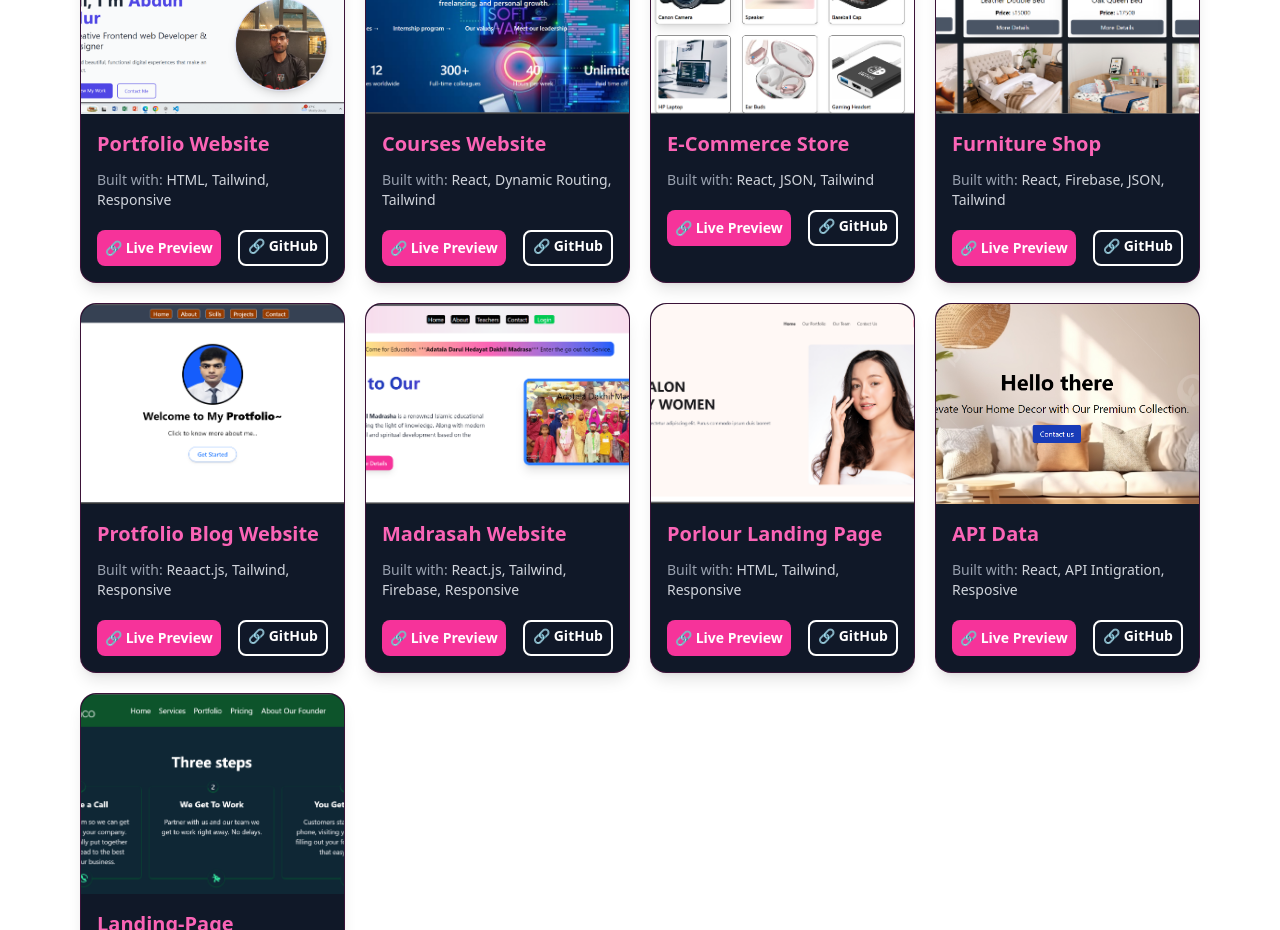
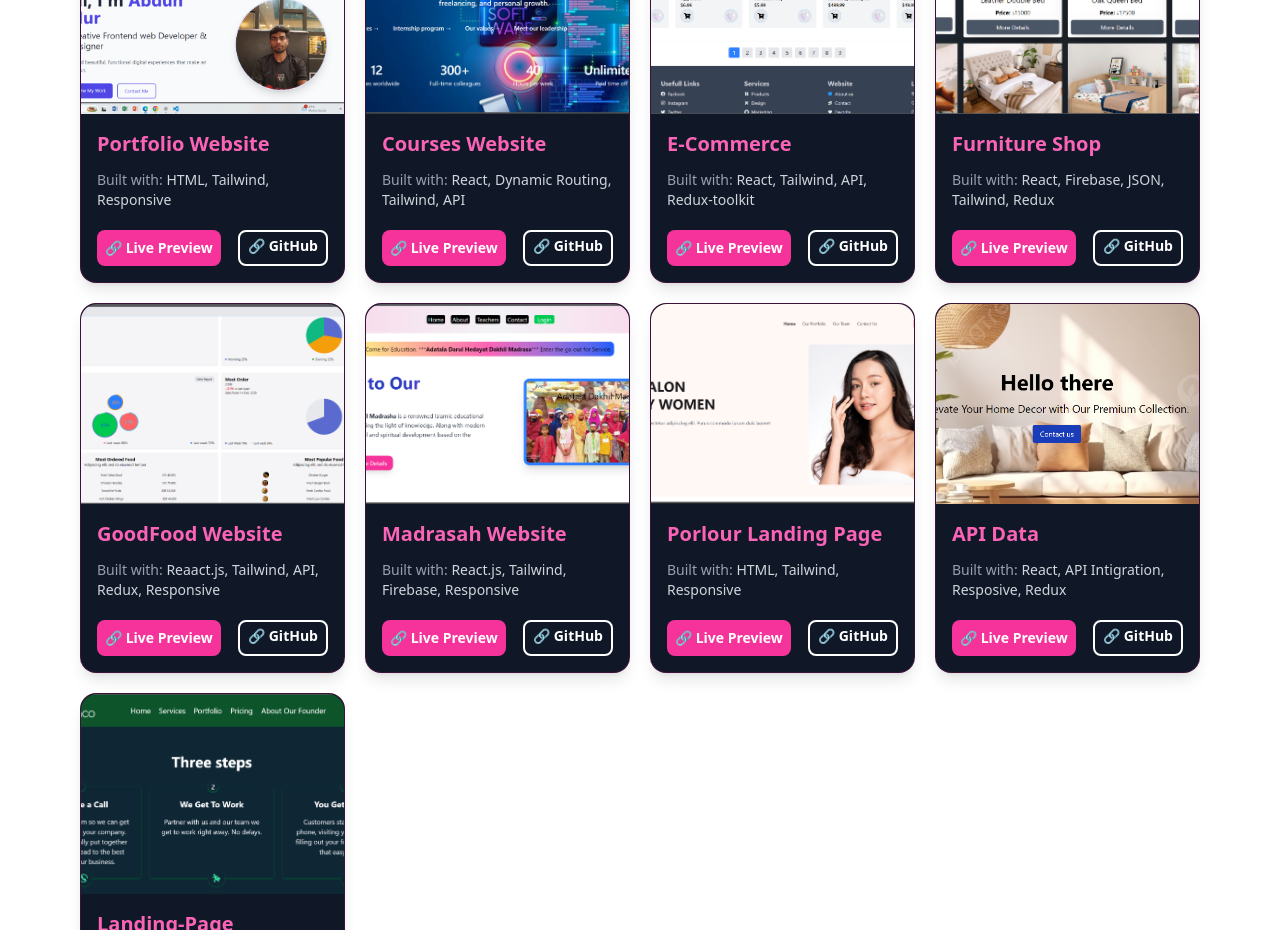
Before and after one commit to nur637788/NextJs-My-Protfolio-Website, a Next.js app: page /getStart in a window 1280 px wide. Shown: the part 2260-3190 px from the top of the page. Built offline with nearby package versions, Linux system fonts and the light colour scheme.

Commit message:
add new projects

```diff
--- a/src/app/components/Projects.jsx
+++ b/src/app/components/Projects.jsx
@@ -17,33 +17,33 @@ export default function Projects() {
       id: 2,
       title: "Courses Website",
       img: "/project/skillzone.png",
-      tech: ["React", "Dynamic Routing", "Tailwind"],
+      tech: ["React", "Dynamic Routing", "Tailwind", "API"],
       link: "https://nurskillzone.netlify.app/",
       github: "https://github.com/nur637788/NurSkillsZone"
     },
     {
       id: 3,
-      title: "E-Commerce Store",
+      title: "E-Commerce",
       img: "/project/ecommarce.png",
-      tech: ["React", "JSON", "Tailwind"],
-      link: "https://nur-expressbd.netlify.app/",
-      github: "https://github.com/nur637788/React-App"
+      tech: ["React", "Tailwind", "API", "Redux-toolkit"],
+      link: "https://bdcolling1.netlify.app/",
+      github: "https://github.com/nur637788/Bdcolling-Project"
     },
     {
       id: 4,
       title: "Furniture Shop",
       img: "/project/home-decor.png",
-      tech: ["React", "Firebase", "JSON", "Tailwind"],
+      tech: ["React", "Firebase", "JSON", "Tailwind", "Redux"],
       link: "https://furniture-websitebd.netlify.app/",
       github: "https://github.com/nur637788/Furniture-Website"
     },
     {
       id: 5,
-      title: "Protfolio Blog Website",
-      img: "/project/new-protfolio.png",
-      tech: ["Reaact.js", "Tailwind", "Responsive"],
-      link: "https://nurprotfolio.netlify.app/",
-      github: "https://github.com/nur637788/NurProtfolio-with-React"
+      title: "GoodFood Website",
+      img: "/project/goodfood.png",
+      tech: ["Reaact.js", "Tailwind", "API", "Redux", "Responsive"],
+      link: "https://goodfoodbd.netlify.app/",
+      github: "https://github.com/nur637788/GoodFood-Website"
     },
     {
       id: 6,
@@ -65,7 +65,7 @@ export default function Projects() {
       id: 8,
       title: "API Data",
       img: "/project/api-data.png",
-      tech: ["React", "API Intigration", "Resposive"],
+      tech: ["React", "API Intigration", "Resposive", "Redux"],
       link: "https://apidata01.netlify.app/",
       github: "https://github.com/nur637788/API-data"
     },
```
Also changed, not shown: public/project/ecommarce.png, public/project/goodfood.png (added).
